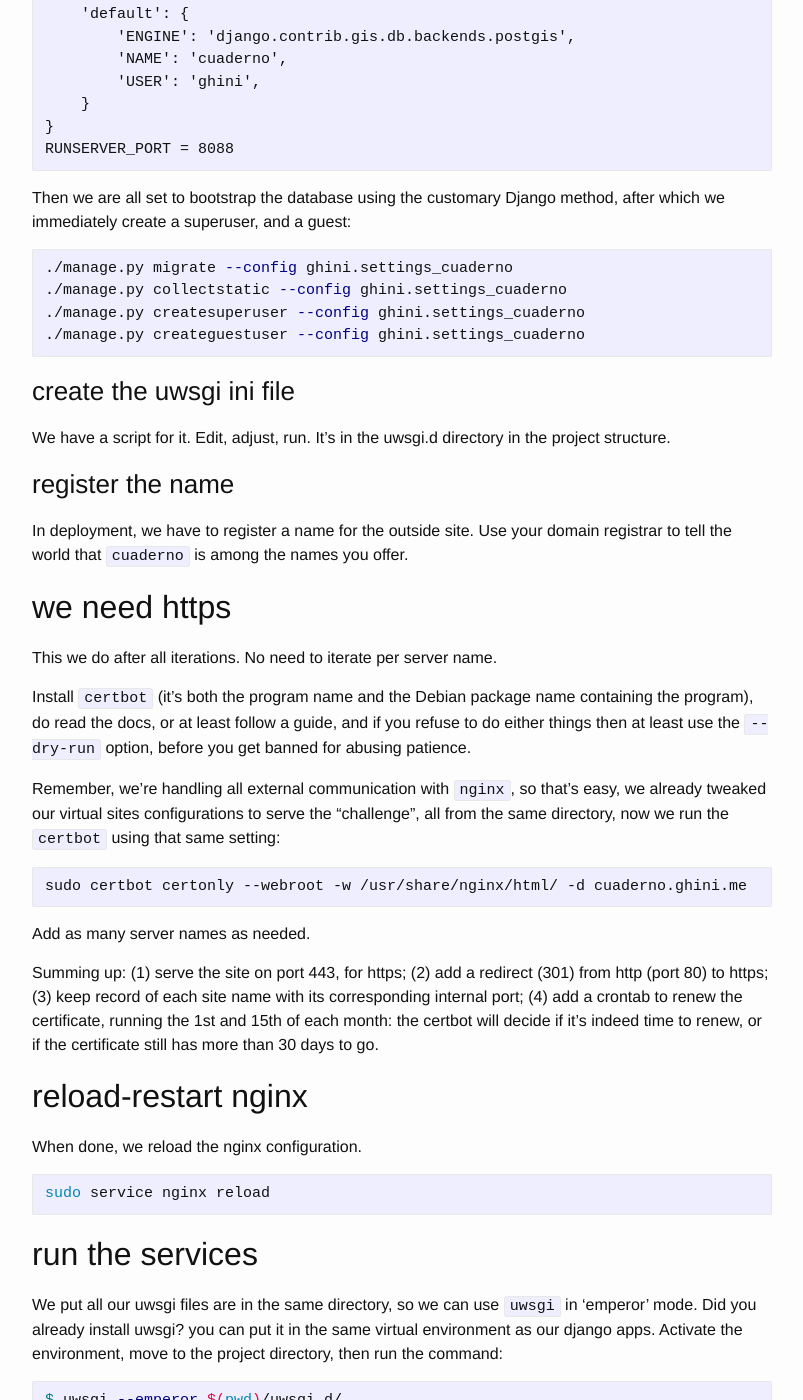
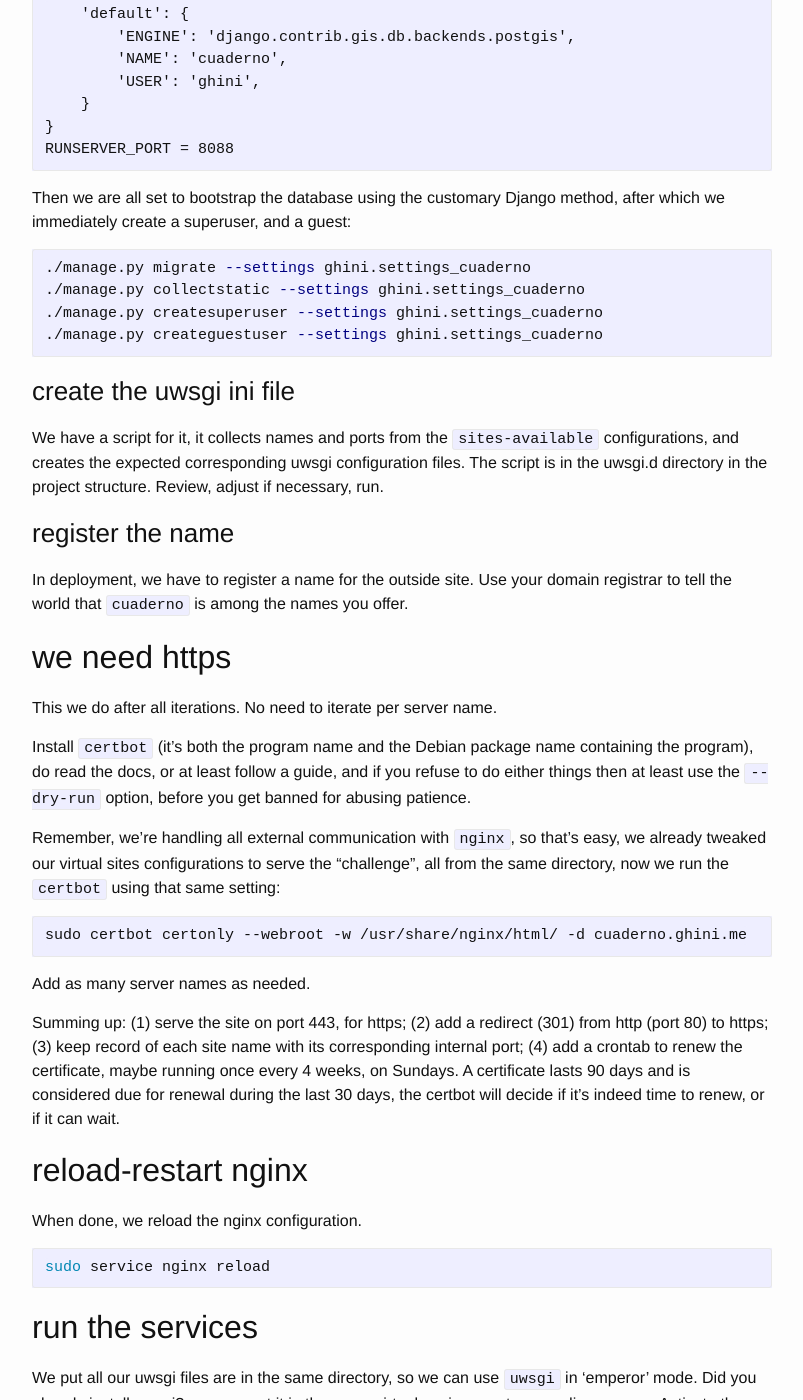
Before and after one commit to Ghini/ghini.github.io, a Jekyll site: the page built from _posts/2019-06-13-deploy-on-ghini.me.md, in a window 1280 px wide and 1400 px high, scrolled down 3451 px. Shown: the whole window, without its empty margins (238-1041 px from the left). Built offline with Jekyll 4.4.1, drawn with Linux system fonts in a browser that asks for light colours.

Commit message:
updating expanding 'da me per me'

````diff
--- a/_posts/2019-06-13-deploy-on-ghini.me.md
+++ b/_posts/2019-06-13-deploy-on-ghini.me.md
@@ -175,16 +175,18 @@ Then we are all set to bootstrap the database using the customary Django method,
 we immediately create a superuser, and a guest:
 
 ```bash
-./manage.py migrate --config ghini.settings_cuaderno
-./manage.py collectstatic --config ghini.settings_cuaderno
-./manage.py createsuperuser --config ghini.settings_cuaderno
-./manage.py createguestuser --config ghini.settings_cuaderno
+./manage.py migrate --settings ghini.settings_cuaderno
+./manage.py collectstatic --settings ghini.settings_cuaderno
+./manage.py createsuperuser --settings ghini.settings_cuaderno
+./manage.py createguestuser --settings ghini.settings_cuaderno
 ```
 
 ### create the uwsgi ini file
 
-We have a script for it.  Edit, adjust, run.  It's in the uwsgi.d directory in the project
-structure.
+We have a script for it, it collects names and ports from the `sites-available`
+configurations, and creates the expected corresponding uwsgi configuration files.  The
+script is in the uwsgi.d directory in the project structure.  Review, adjust if necessary,
+run.
 
 ### register the name
 
@@ -211,9 +213,9 @@ Add as many server names as needed.
 
 Summing up: (1) serve the site on port 443, for https; (2) add a redirect (301) from http
 (port 80) to https; (3) keep record of each site name with its corresponding internal port;
-(4) add a crontab to renew the certificate, running the 1st and 15th of each month: the
-certbot will decide if it's indeed time to renew, or if the certificate still has more than
-30 days to go.
+(4) add a crontab to renew the certificate, maybe running once every 4 weeks, on Sundays.  A
+certificate lasts 90 days and is considered due for renewal during the last 30 days, the
+certbot will decide if it's indeed time to renew, or if it can wait.
 
 ## reload-restart nginx
 
````
